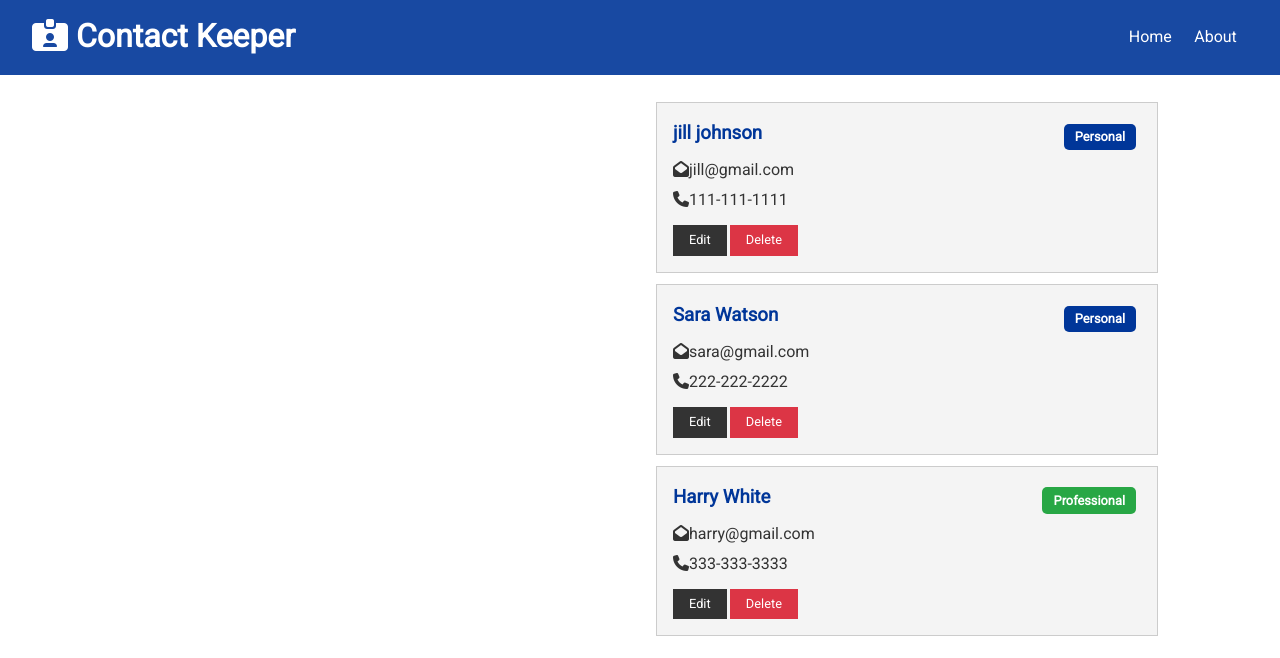
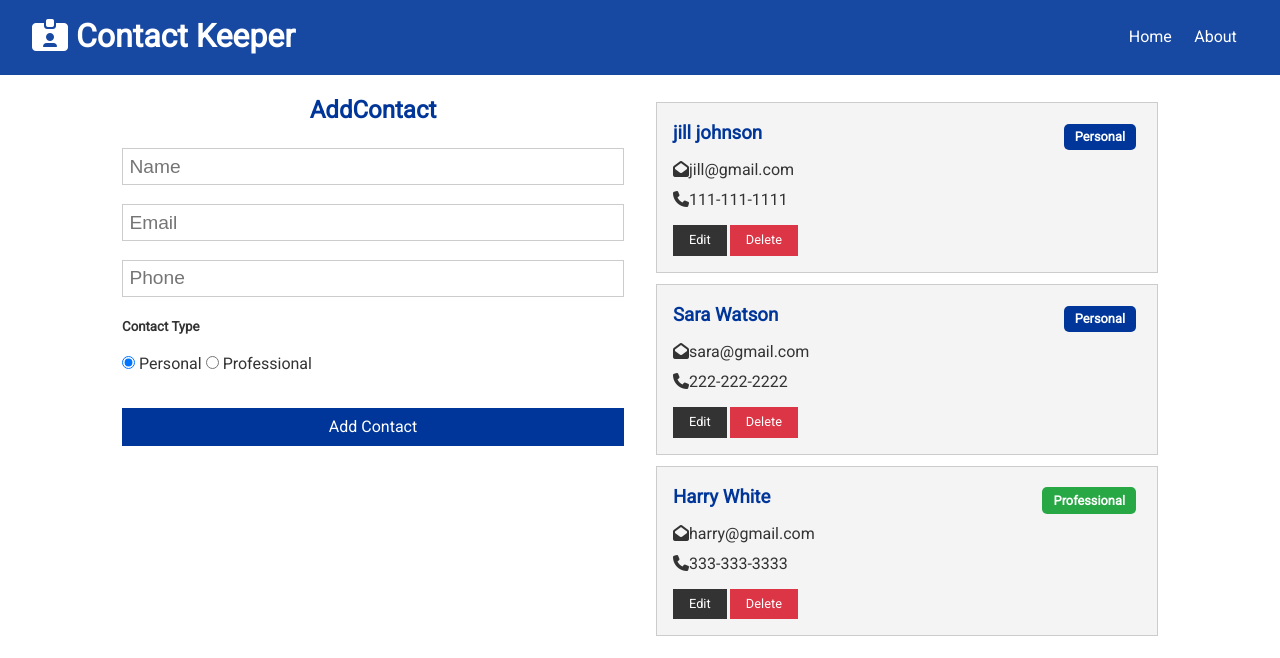
Before and after one commit to justinjinsukkim312/contactKeeper, a React (Create React App) app in the folder client/: page / in a window 1280 px wide. Shown: the top 658 px of the page. Built offline with nearby package versions, Linux system fonts and the light colour scheme.

Commit message:
contact form

```diff
--- /dev/null
+++ b/client/src/components/contacts/ContactForm.js
@@ -0,0 +1,66 @@
+import React, { useState } from 'react';
+
+const ContactForm = () => {
+	const [contact, setContact] = useState({
+		name: '',
+		email: '',
+		phone: '',
+		type: 'personal'
+	});
+
+	const { name, email, phone, type } = contact;
+
+	const onChange = e =>
+		setContact({ ...contact, [e.target.name]: e.target.value });
+
+	return (
+		<form>
+			<h2 className="text-primary">AddContact</h2>
+			<input
+				type="text"
+				placeholder="Name"
+				name="name"
+				value={name}
+				onChange={onChange}
+			/>
+			<input
+				type="email"
+				placeholder="Email"
+				name="email"
+				value={email}
+				onChange={onChange}
+			/>
+			<input
+				type="text"
+				placeholder="Phone"
+				name="phone"
+				value={phone}
+				onChange={onChange}
+			/>
+			<h5>Contact Type</h5>
+			<input
+				type="radio"
+				name="type"
+				value="personal"
+				checked={type === 'personal'}
+			/>{' '}
+			Personal{' '}
+			<input
+				type="radio"
+				name="type"
+				value="professional"
+				checked={type === 'professional'}
+			/>{' '}
+			Professional{' '}
+			<div>
+				<input
+					type="submit"
+					value="Add Contact"
+					className="btn btn-primary btn-block"
+				/>
+			</div>
+		</form>
+	);
+};
+
+export default ContactForm;
--- a/client/src/components/pages/Home.js
+++ b/client/src/components/pages/Home.js
@@ -1,9 +1,12 @@
 import React from 'react';
 import Contacts from '../contacts/Contacts';
+import ContactForm from '../contacts/ContactForm';
 const Home = () => {
 	return (
 		<div className="grid-2">
-			<div>{/* contact form */}</div>
+			<div>
+				<ContactForm />
+			</div>
 			<div>
 				<Contacts />
 			</div>
```
